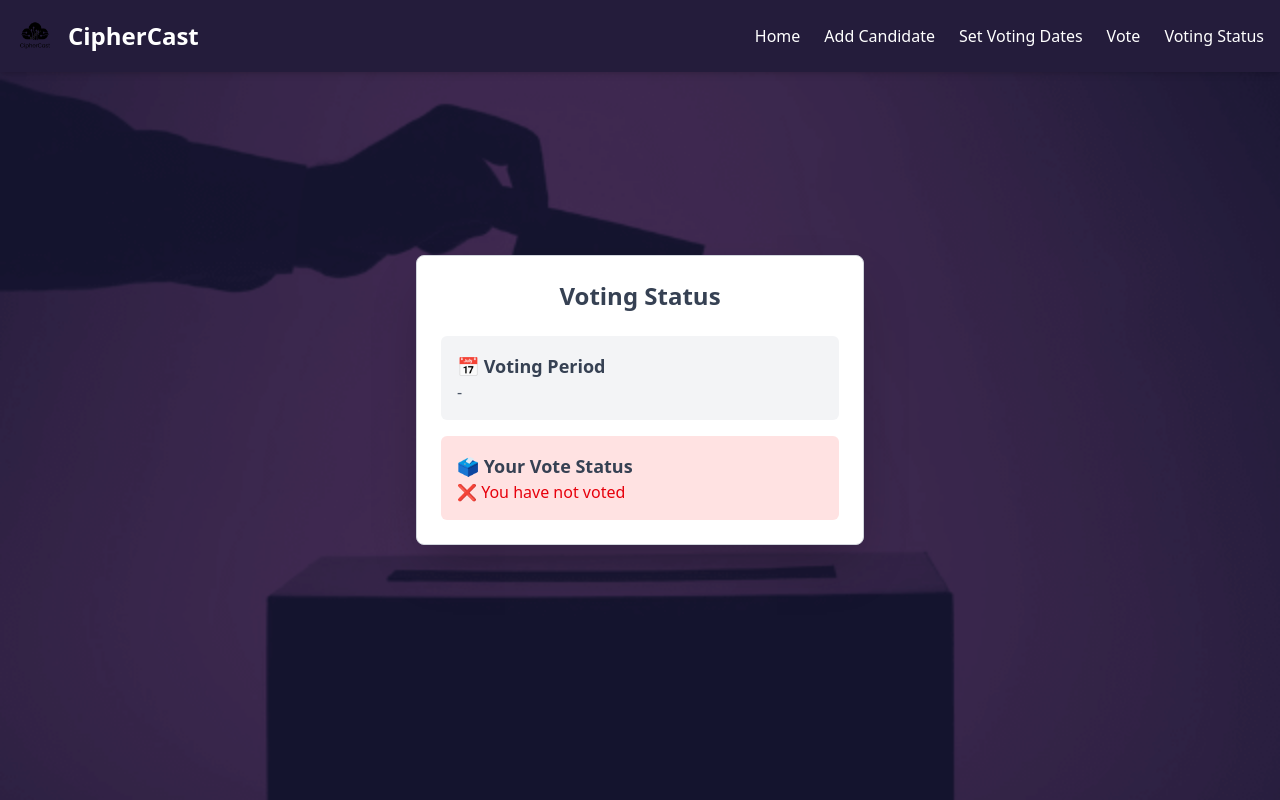
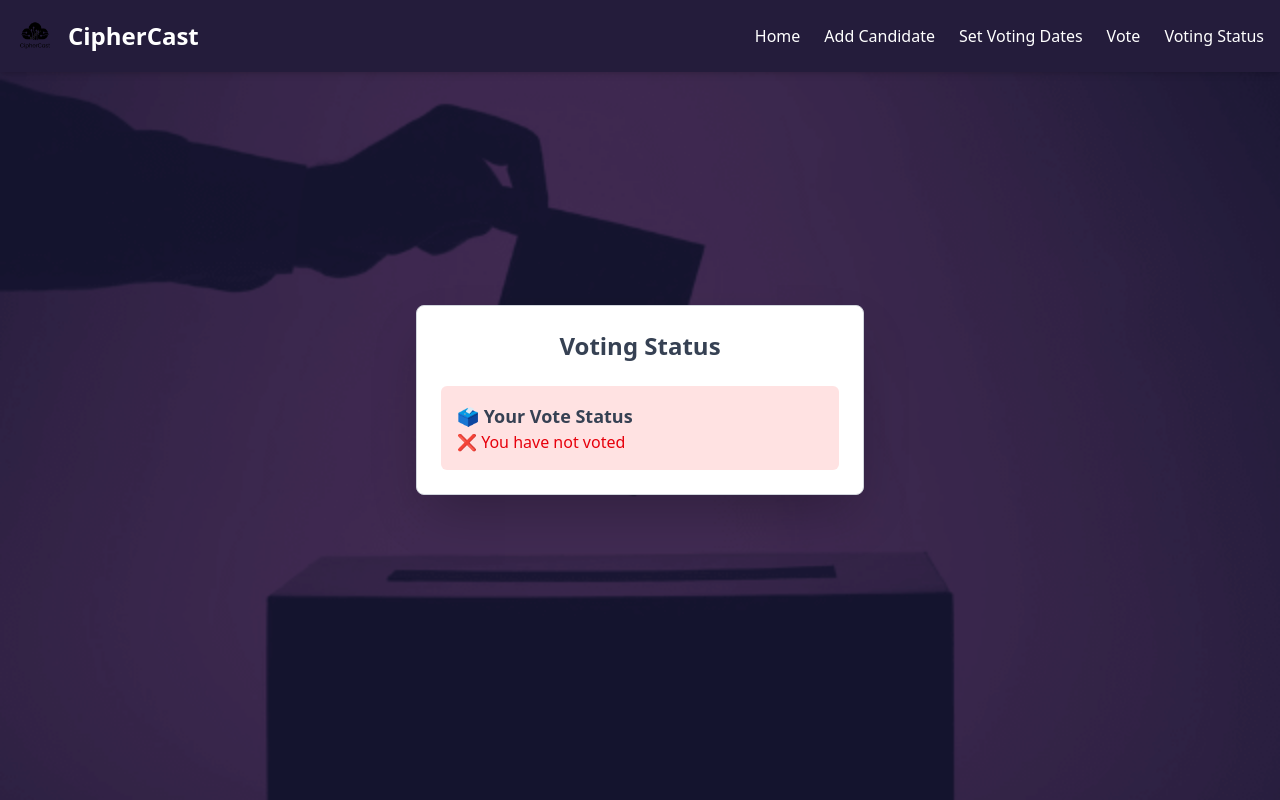
Before and after one commit to Ansh0407/CipherCast, a React (Vite) app in the folder frontend/: page /status in a window 1280 px wide. Built offline with nearby package versions, Linux system fonts and the light colour scheme.

Commit message:
Modified the Voting Status Component

```diff
--- a/frontend/src/components/VotingStatus.jsx
+++ b/frontend/src/components/VotingStatus.jsx
@@ -1,4 +1,4 @@
-import { useState, useEffect } from 'react';
+import { useEffect, useState } from 'react';
 import { useWeb3 } from '../contexts/Web3Context';
 
 const VotingStatus = () => {
@@ -45,11 +45,6 @@ const VotingStatus = () => {
     <div className="absolute top-1/2 left-1/2 transform -translate-x-1/2 -translate-y-1/2 z-20 bg-white p-6 rounded-lg shadow-2xl w-full max-w-md border border-gray-300">
       <h2 className="text-2xl font-bold mb-6 text-center text-gray-700">Voting Status</h2>
 
-      <div className="mb-4 p-4 bg-gray-100 rounded-md">
-        <p className="text-lg font-semibold text-gray-700">📅 Voting Period</p>
-        <p className="text-gray-600">{startDate} - {endDate}</p>
-      </div>
-
       <div className={`p-4 rounded-md ${hasVoted ? 'bg-green-100' : 'bg-red-100'}`}>
         <p className="text-lg font-semibold text-gray-700">🗳 Your Vote Status</p>
         <p className={`font-medium ${hasVoted ? 'text-green-600' : 'text-red-600'}`}>
```
